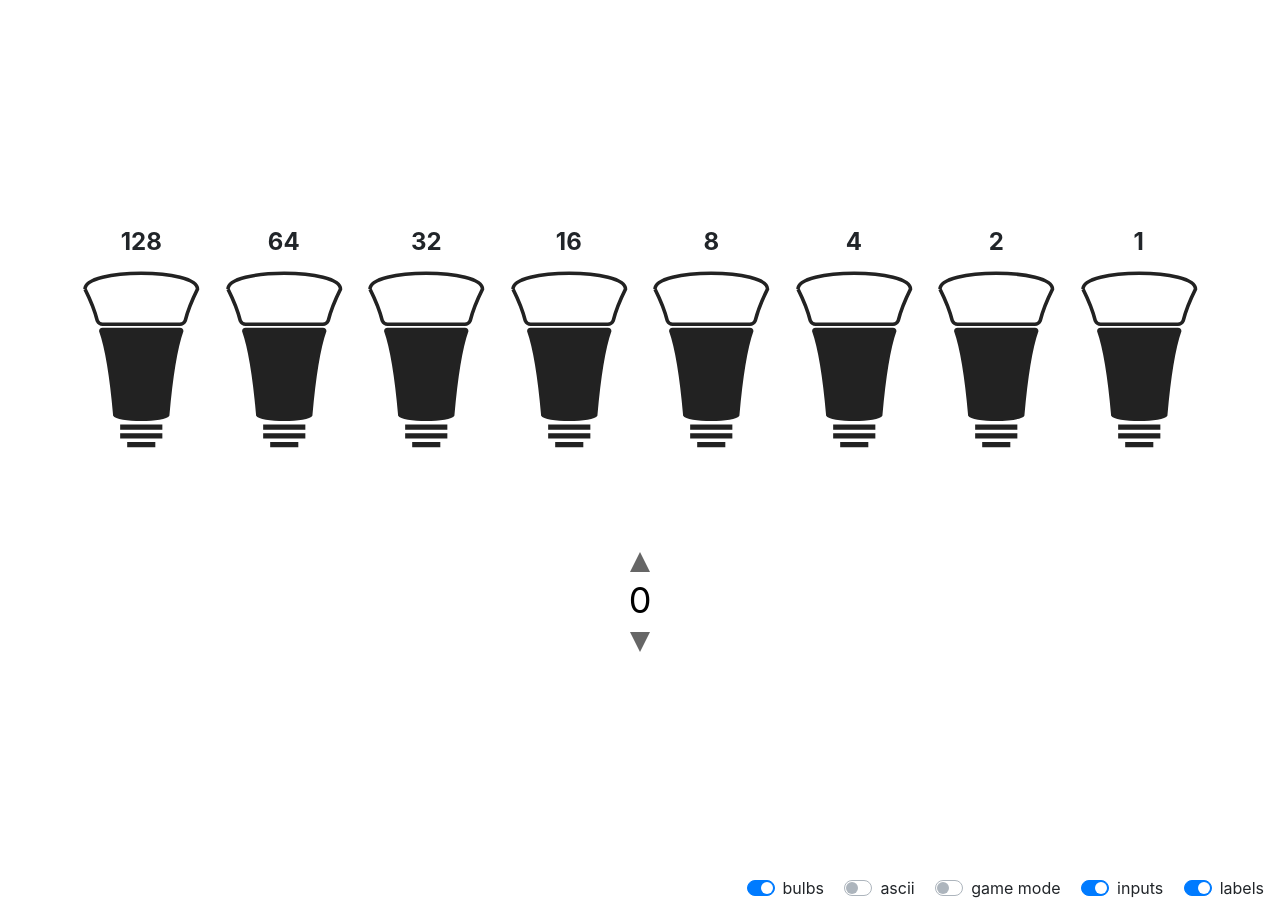
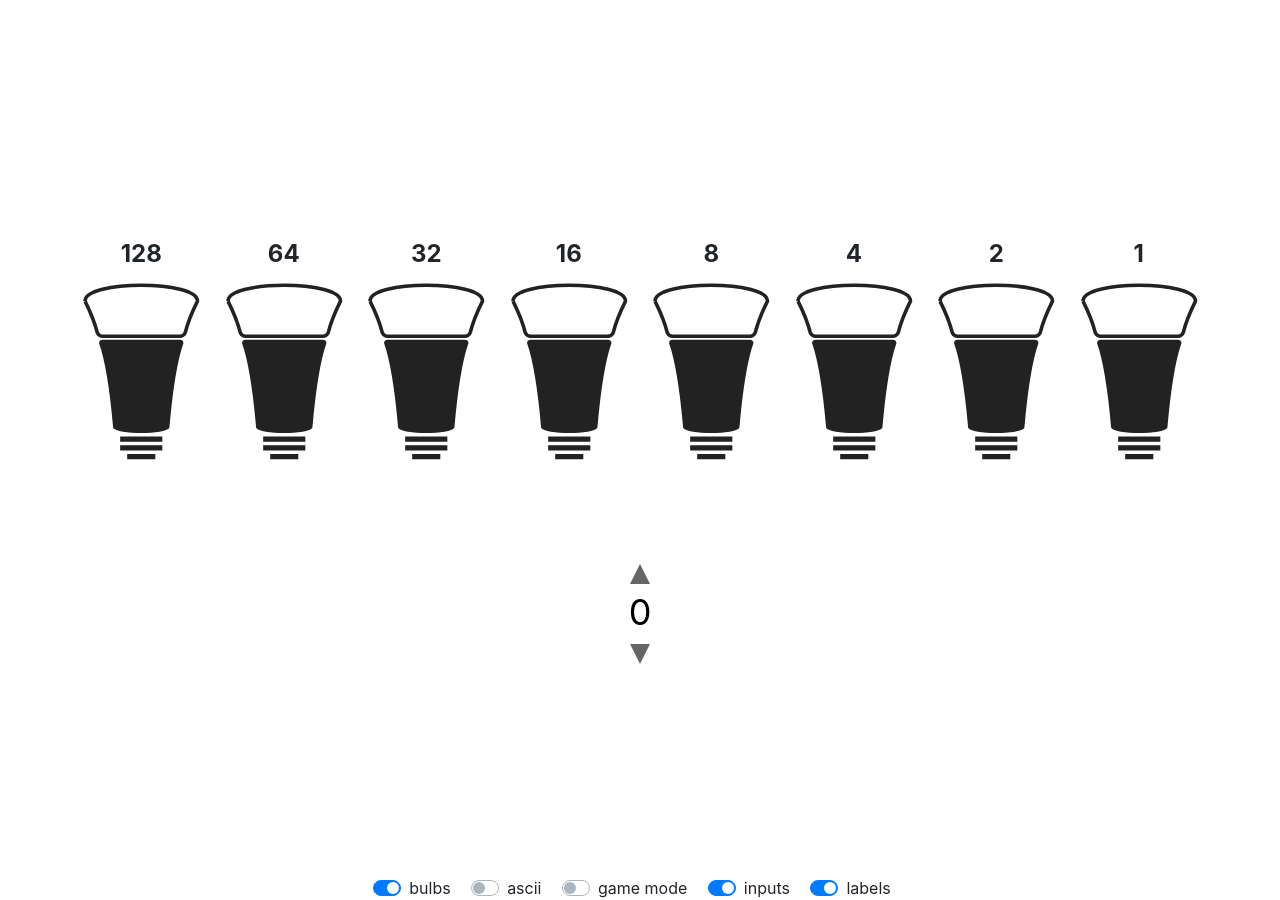
Before and after one commit to ashenm/tools, a Jekyll site: the page built from src/bulbs.html, in a window 1280 px wide. Built offline with Jekyll 4.4.1, drawn with Linux system fonts in a browser that asks for light colours.

Commit message:
Tweak styles

```diff
--- a/src/bulbs.html
+++ b/src/bulbs.html
@@ -24,7 +24,7 @@
   <link rel="icon" href="/icons/bulbs.ico" type="image/ico" />
   <link rel="apple-touch-icon" href="/icons/bulbs.png" />
 
-  <link rel="stylesheet" href="//cdnjs.cloudflare.com/ajax/libs/twitter-bootstrap/4.4.1/css/bootstrap.min.css" integrity="sha256-L/W5Wfqfa0sdBNIKN9cG6QA5F2qx4qICmU2VgLruv9Y=" crossorigin="anonymous" />
+  <link rel="stylesheet" href="https://cdnjs.cloudflare.com/ajax/libs/twitter-bootstrap/4.6.1/css/bootstrap.min.css" integrity="sha512-T584yQ/tdRR5QwOpfvDfVQUidzfgc2339Lc8uBDtcp/wYu80d7jwBgAxbyMh0a9YM9F8N3tdErpFI8iaGx6x5g==" crossorigin="anonymous" referrerpolicy="no-referrer" />
 
   <style>
 
@@ -32,7 +32,7 @@
       display: flex;
       min-height: 100vh;
       flex-direction: column;
-      justify-content: space-between;
+      justify-content: center;
       user-select: none;
     }
 
@@ -269,7 +269,7 @@
   <header>
   </header>
   <main class="container text-center">
-    <div class="row flex-nowrap">
+    <div class="row">
     {%- for _ in (1..8) reversed -%}
 
       {%- assign value = 1 -%}
@@ -299,7 +299,7 @@
       </svg>
     </div>
   </main>
-  <footer class="text-center text-xl-right">
+  <footer class="fixed-bottom text-center">
     <div class="custom-control custom-control-inline custom-switch">
       <input id="bulbs" class="custom-control-input" type="checkbox" checked="checked" />
       <label for="bulbs" class="custom-control-label">bulbs</label>
```
